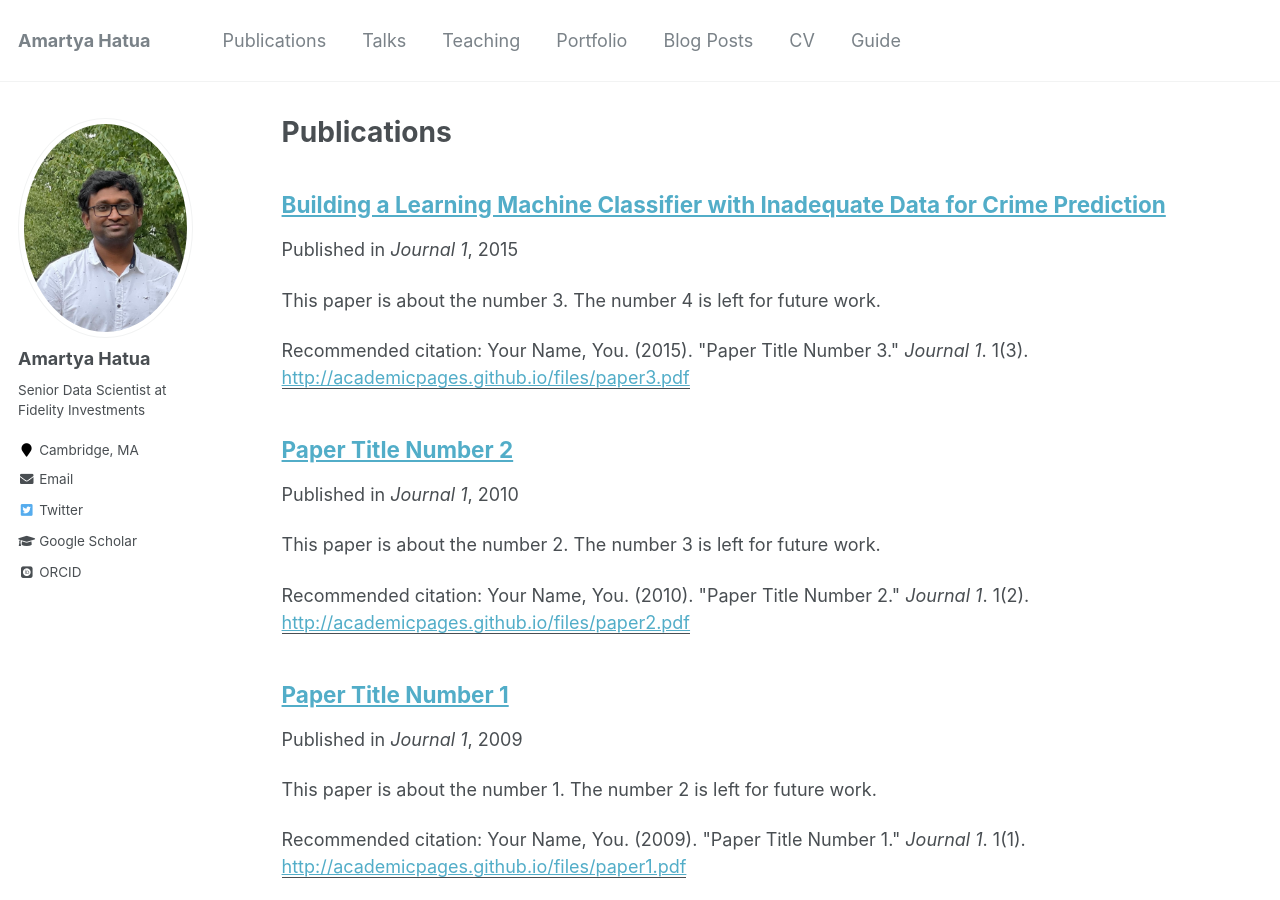
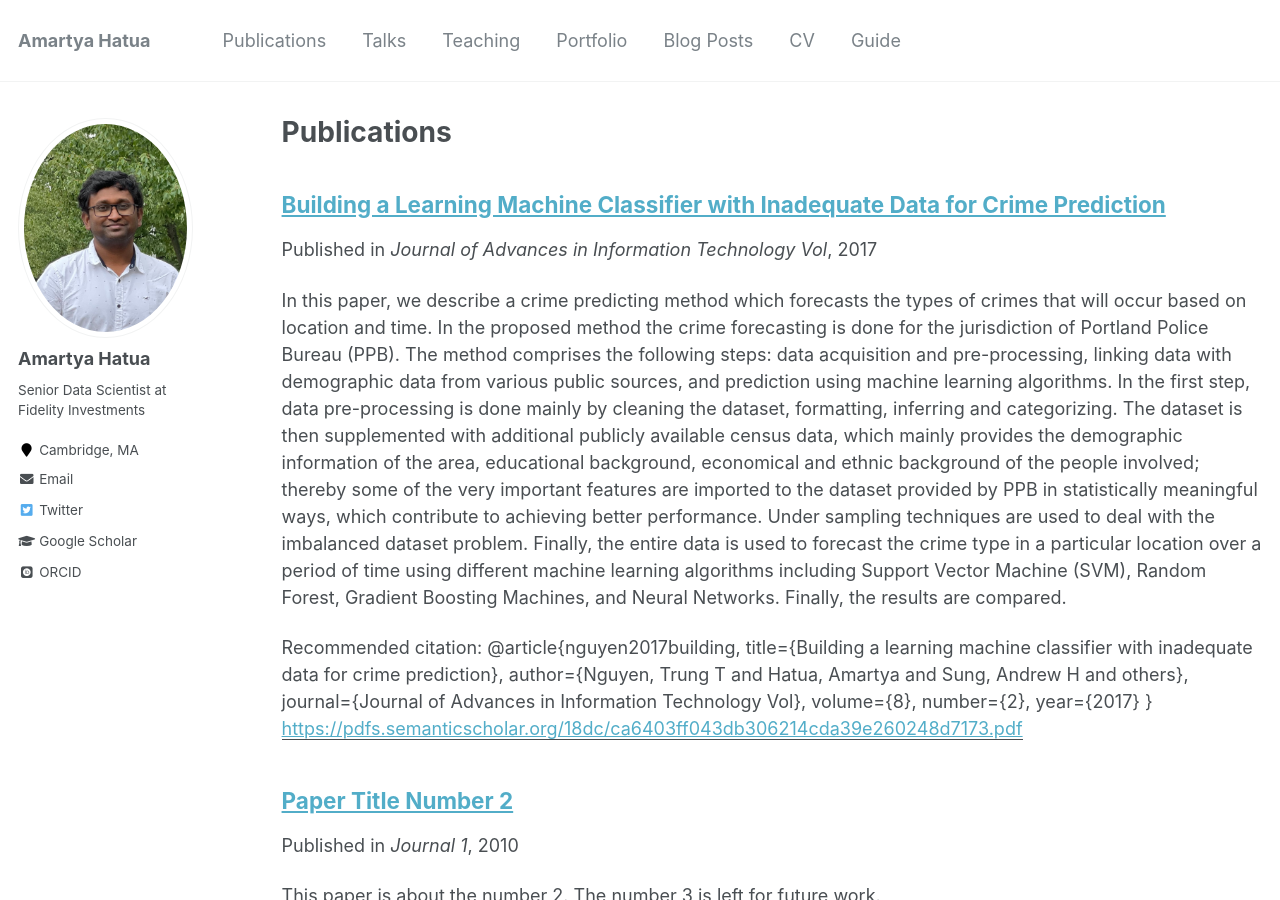
Before and after one commit to amartyahatua/amartyahatua.github.io, a Jekyll site: the page built from _pages/publications.md, in a window 1280 px wide and 900 px high. Built offline with Jekyll 4.4.1, drawn with Linux system fonts in a browser that asks for light colours; some web fonts are replaced.

Commit message:
'Adding'

```diff
--- a/_publications/2015-10-01-paper-title-number-3.md
+++ b/_publications/2015-10-01-paper-title-number-3.md
@@ -2,11 +2,18 @@
 title: "Building a Learning Machine Classifier with Inadequate Data for Crime Prediction"
 collection: publications
 permalink: /publication/2015-10-01-paper-title-number-3
-excerpt: 'This paper is about the number 3. The number 4 is left for future work.'
-date: 2015-10-01
-venue: 'Journal 1'
-paperurl: 'http://academicpages.github.io/files/paper3.pdf'
-citation: 'Your Name, You. (2015). &quot;Paper Title Number 3.&quot; <i>Journal 1</i>. 1(3).'
+excerpt: 'In this paper, we describe a crime predicting method which forecasts the types of crimes that will occur based on location and time. In the proposed method the crime forecasting is done for the jurisdiction of Portland Police Bureau (PPB). The method comprises the following steps: data acquisition and pre-processing, linking data with demographic data from various public sources, and prediction using machine learning algorithms. In the first step, data pre-processing is done mainly by cleaning the dataset, formatting, inferring and categorizing. The dataset is then supplemented with additional publicly available census data, which mainly provides the demographic information of the area, educational background, economical and ethnic background of the people involved; thereby some of the very important features are imported to the dataset provided by PPB in statistically meaningful ways, which contribute to achieving better performance. Under sampling techniques are used to deal with the imbalanced dataset problem. Finally, the entire data is used to forecast the crime type in a particular location over a period of time using different machine learning algorithms including Support Vector Machine (SVM), Random Forest, Gradient Boosting Machines, and Neural Networks. Finally, the results are compared.'
+date: 2017-10-01
+venue: 'Journal of Advances in Information Technology Vol'
+paperurl: 'https://pdfs.semanticscholar.org/18dc/ca6403ff043db306214cda39e260248d7173.pdf'
+citation: '@article{nguyen2017building,
+  title={Building a learning machine classifier with inadequate data for crime prediction},
+  author={Nguyen, Trung T and Hatua, Amartya and Sung, Andrew H and others},
+  journal={Journal of Advances in Information Technology Vol},
+  volume={8},
+  number={2},
+  year={2017}
+}'
 ---
 This paper is about the number 3. The number 4 is left for future work.
 
```
